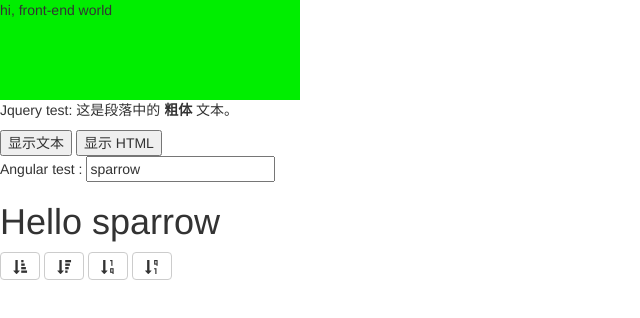
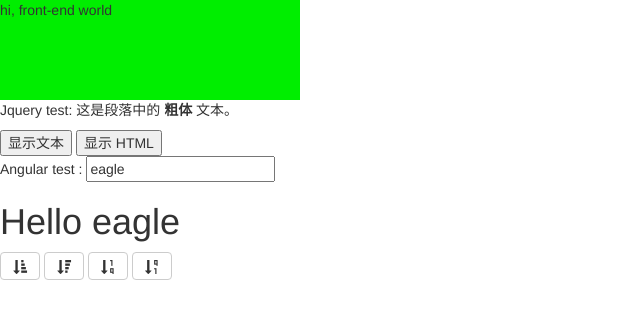
Before and after one commit to kswapd/ui-arch, a website: page src/index.html in a window 1280 px wide. Shown: the whole page, without its empty margins (0-640 px from the left). Drawn offline with nearby package versions, Linux system fonts and the light colour scheme; some packages are replaced by stand-ins of ours; files that its build step writes are made by us from their sources; no server answers.

Commit message:
rename project name

```diff
--- a/src/app/app.js
+++ b/src/app/app.js
@@ -3,7 +3,7 @@
 
     // Declare app level module which depends on views, and components
     angular
-        .module('sparrow', [
+        .module('eagle', [
         /* Angular Modules */
         'ngAnimate',
         //'ngMessages',
--- a/src/app/app.route.js
+++ b/src/app/app.route.js
@@ -2,7 +2,7 @@
     'use strict';
 
     angular
-        .module('sparrow')
+        .module('eagle')
         .config(routeConfig)
         .run(function($rootScope,$state) {
 
--- a/src/app/components/login/login.controller.js
+++ b/src/app/components/login/login.controller.js
@@ -6,7 +6,7 @@
     'use strict';
 
     angular
-        .module('sparrow')
+        .module('eagle')
         .controller('LoginController', LoginController)
         .filter('handleState',function() {
         return function(input) {
--- a/src/app/main/main.controller.js
+++ b/src/app/main/main.controller.js
@@ -5,13 +5,13 @@
 (function () {
     'use strict';
 
-    angular.module('sparrow').controller('MainController', MainController);
+    angular.module('eagle').controller('MainController', MainController);
 
     /** @ngInject */
     function MainController($rootScope, $scope, $timeout) {
        /* jshint validthis: true */
 
-       $scope.name = 'sparrow';
+       $scope.name = 'eagle';
 
        var theme_11 = {
           themeID: 11,
@@ -26,7 +26,7 @@
       };
 
       $scope.app = {
-        name: 'sparrow',
+        name: 'eagle',
         version: '',
         // for chart colors
         color: {
--- a/src/index.html
+++ b/src/index.html
@@ -1,9 +1,9 @@
-<html  ng-app="sparrow">
+<html  ng-app="eagle">
 <head>
 <meta charset="utf-8" />
 <meta name="description" content="IOT,M2M,MQTT,HNA" />
 <meta name="viewport" content="width=device-width, initial-scale=1, maximum-scale=1" />
-<title>sparrow</title>
+<title>eagle</title>
 
 
 <!-- bower:css -->
```
